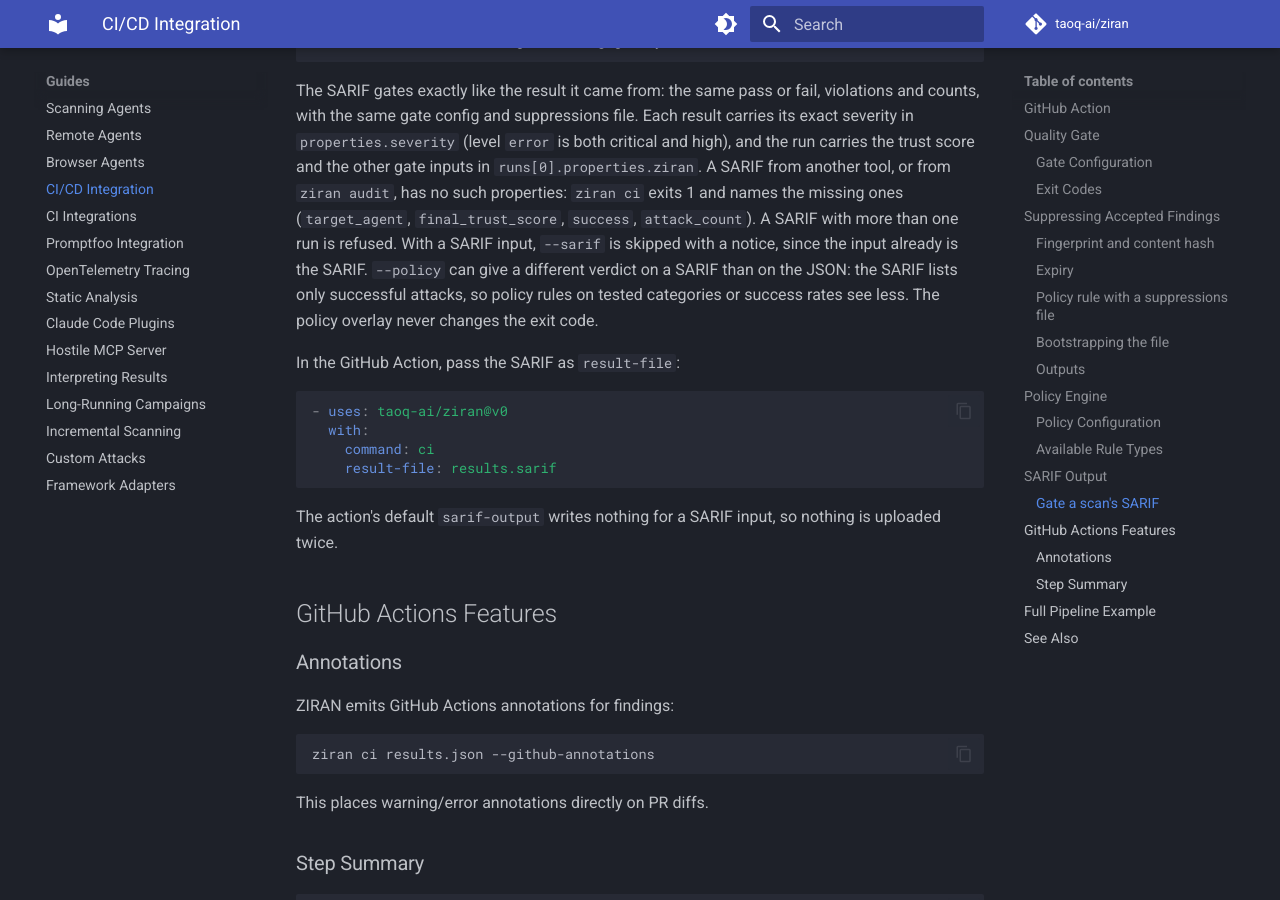
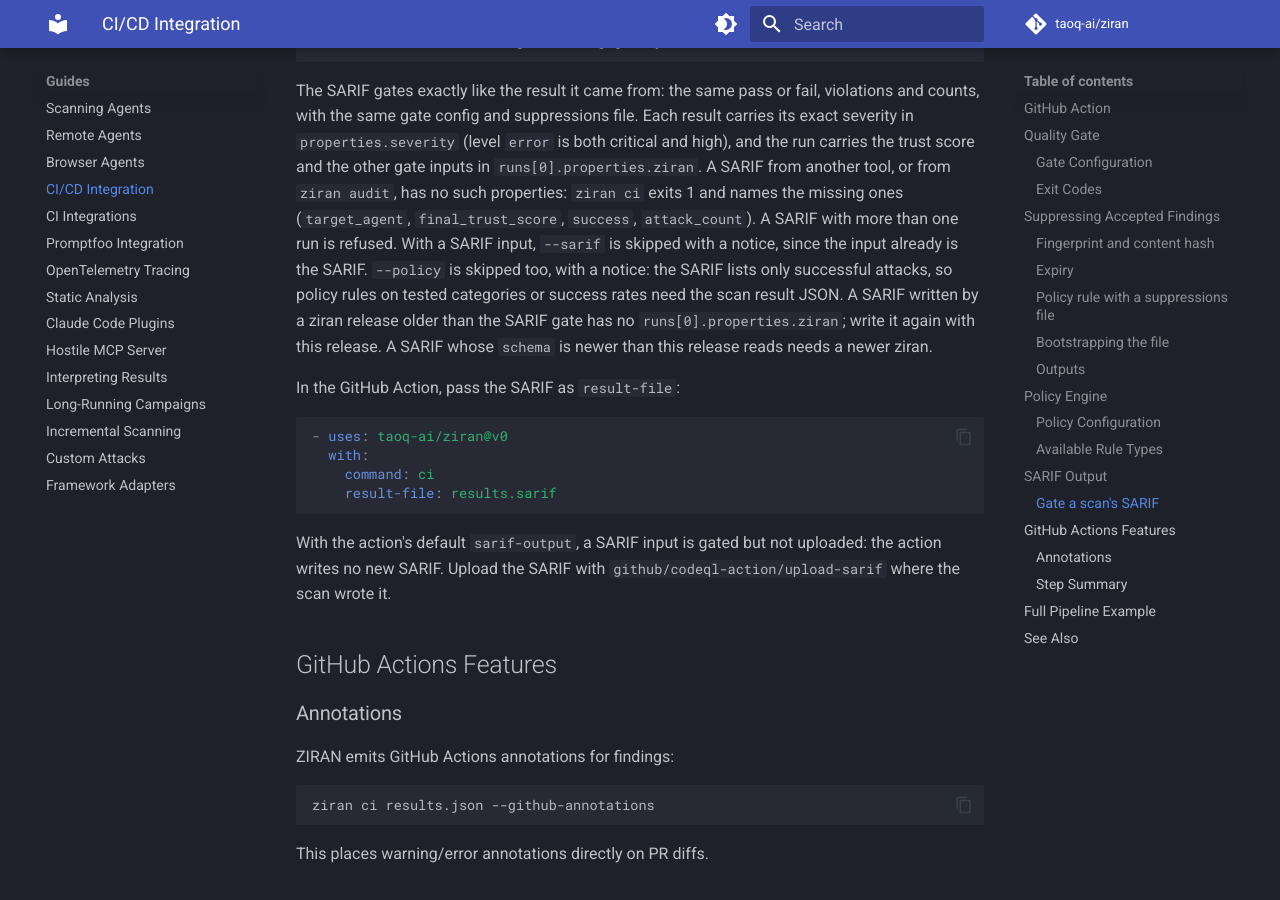
Before and after one commit to taoq-ai/ziran, an MkDocs documentation site: the page built from docs/guides/cicd-integration.md, in a window 1280 px wide and 900 px high, scrolled down 6833 px. Built offline with MkDocs 1.6.1 and Material for MkDocs 9.7.7, drawn with Linux system fonts in a browser that asks for light colours; comment, search, counter and statistics services are not loaded.

Commit message:
fix(ci): skip --policy on a SARIF and bound attack_count
The padded attack rows are not valid AttackResults, so --policy on a SARIF
input failed to evaluate; it is now skipped with a notice, as --sarif is.
attack_count is capped at 1,000,000, a repeated phase merges its
vulnerability ids, and the refused counts, the missing key, the cap and the
schema default have tests.

Spec 093, fix round 2.

````diff
--- a/docs/guides/cicd-integration.md
+++ b/docs/guides/cicd-integration.md
@@ -297,9 +297,10 @@ score and the other gate inputs in `runs[0].properties.ziran`. A SARIF from anot
 `ziran audit`, has no such properties: `ziran ci` exits 1 and names the missing ones
 (`target_agent`, `final_trust_score`, `success`, `attack_count`). A SARIF with more than one run
 is refused. With a SARIF input, `--sarif` is skipped with a notice, since the input already is
-the SARIF. `--policy` can give a different verdict on a SARIF than on the JSON: the SARIF lists
-only successful attacks, so policy rules on tested categories or success rates see less. The
-policy overlay never changes the exit code.
+the SARIF. `--policy` is skipped too, with a notice: the SARIF lists only successful attacks,
+so policy rules on tested categories or success rates need the scan result JSON. A SARIF written
+by a ziran release older than the SARIF gate has no `runs[0].properties.ziran`; write it again
+with this release. A SARIF whose `schema` is newer than this release reads needs a newer ziran.
 
 In the GitHub Action, pass the SARIF as `result-file`:
 
@@ -310,8 +311,9 @@ In the GitHub Action, pass the SARIF as `result-file`:
     result-file: results.sarif
 ```
 
-The action's default `sarif-output` writes nothing for a SARIF input, so nothing is uploaded
-twice.
+With the action's default `sarif-output`, a SARIF input is gated but not uploaded: the action
+writes no new SARIF. Upload the SARIF with `github/codeql-action/upload-sarif` where the scan
+wrote it.
 
 ## GitHub Actions Features
 
````
Also changed, not shown: docs/reference/cli.md (+2 -2 lines), specs/093-ci-sarif-gate/spec.md (+4 -3 lines), specs/093-ci-sarif-gate/tasks.md (+8 -0 lines), 3 other files.
